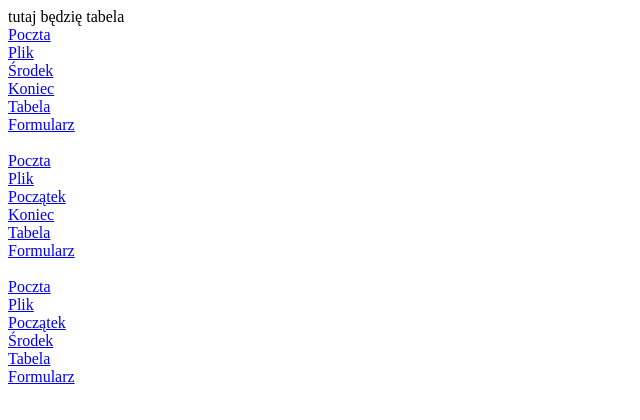
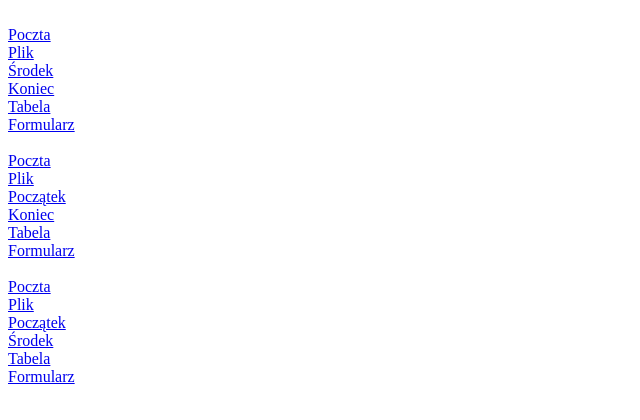
Before and after one commit to StanislavBondar205/zadanie6, a plain HTML site: page index.html in a window 1280 px wide. Shown: the whole page, without its empty margins (0-640 px from the left). Drawn offline with Linux system fonts and the light colour scheme.

Commit message:
Update index.html

```diff
--- a/index.html
+++ b/index.html
@@ -6,7 +6,6 @@
     <title> </title>
    </head>
 <body>
-tutaj będzię tabela
 
 <A Name="Początek"></A> <br>
 
```
